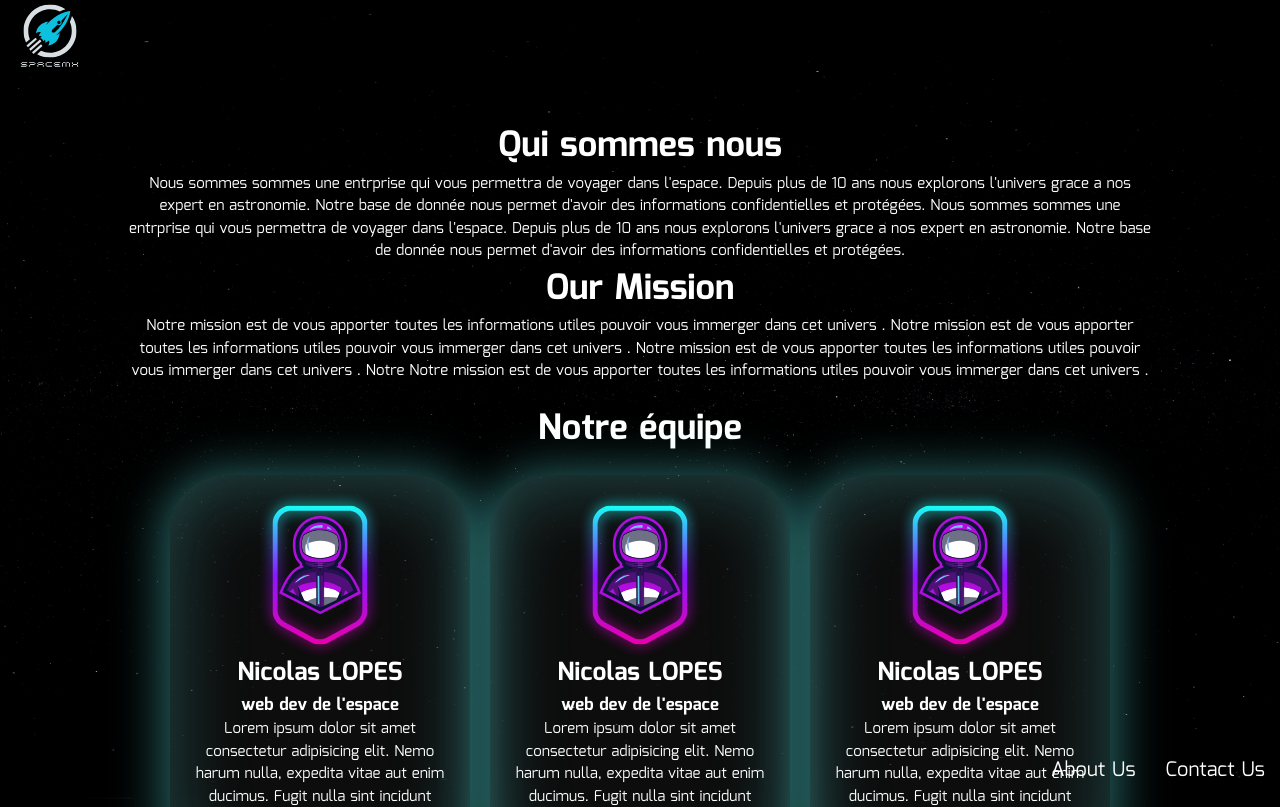
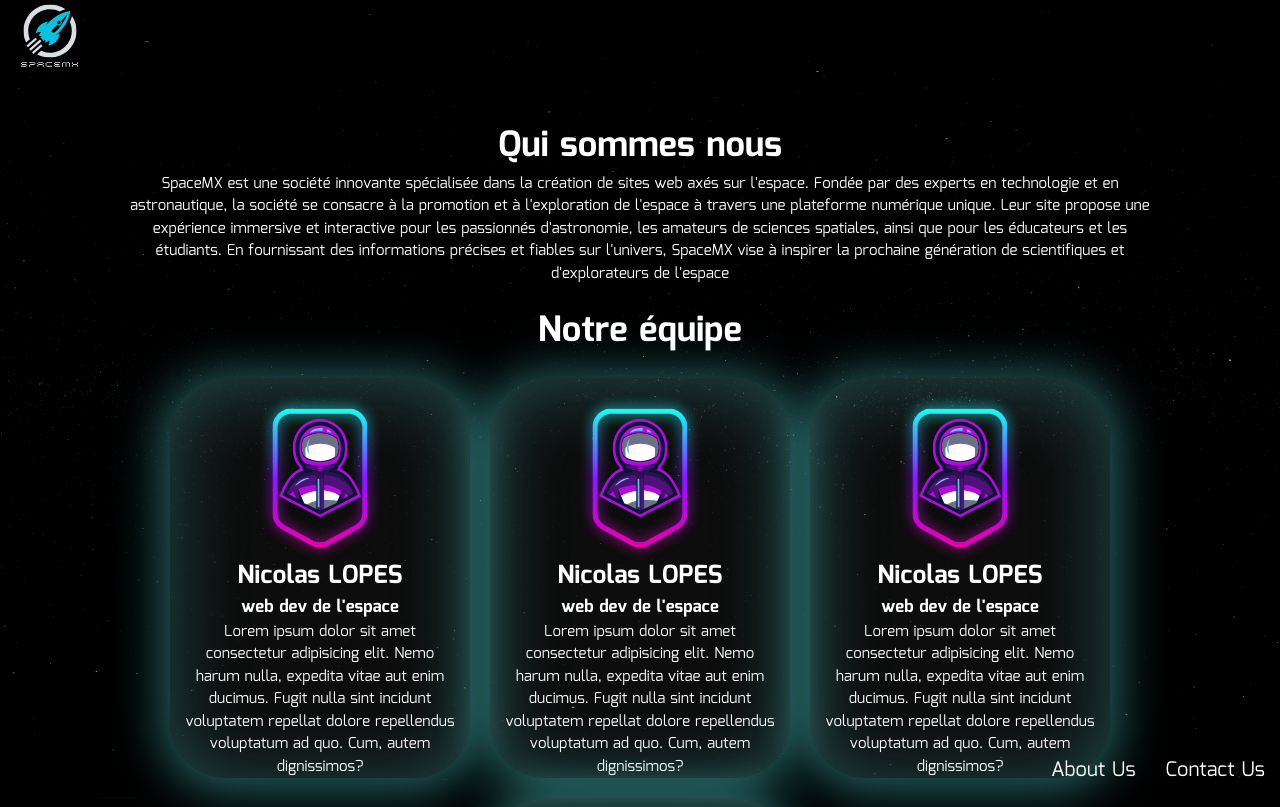
Before and after one commit to WildCodeSchool/2023-02-JS-RemoteFR-DeVMX-P2-G1-Machonauts, a React (Vite) app in the folder frontend/: page /pages/AboutUs in a window 1280 px wide. Shown: the top 807 px of the page. Built offline with nearby package versions, Linux system fonts and the light colour scheme.

Commit message:
update text entreprise infos

```diff
--- a/frontend/src/pages/AboutUs.jsx
+++ b/frontend/src/pages/AboutUs.jsx
@@ -6,25 +6,15 @@ function AboutUs() {
       <div className="entreprise-infos-container">
         <h1>Qui sommes nous</h1>
         <p>
-          Nous sommes sommes une entrprise qui vous permettra de voyager dans
-          l'espace. Depuis plus de 10 ans nous explorons l'univers grace a nos
-          expert en astronomie. Notre base de donnée nous permet d'avoir des
-          informations confidentielles et protégées. Nous sommes sommes une
-          entrprise qui vous permettra de voyager dans l'espace. Depuis plus de
-          10 ans nous explorons l'univers grace a nos expert en astronomie.
-          Notre base de donnée nous permet d'avoir des informations
-          confidentielles et protégées.
-        </p>
-
-        <h1>Our Mission</h1>
-        <p>
-          Notre mission est de vous apporter toutes les informations utiles
-          pouvoir vous immerger dans cet univers . Notre mission est de vous
-          apporter toutes les informations utiles pouvoir vous immerger dans cet
-          univers . Notre mission est de vous apporter toutes les informations
-          utiles pouvoir vous immerger dans cet univers . Notre Notre mission
-          est de vous apporter toutes les informations utiles pouvoir vous
-          immerger dans cet univers .
+          SpaceMX est une société innovante spécialisée dans la création de
+          sites web axés sur l'espace. Fondée par des experts en technologie et
+          en astronautique, la société se consacre à la promotion et à
+          l'exploration de l'espace à travers une plateforme numérique unique.
+          Leur site propose une expérience immersive et interactive pour les
+          passionnés d'astronomie, les amateurs de sciences spatiales, ainsi que
+          pour les éducateurs et les étudiants. En fournissant des informations
+          précises et fiables sur l'univers, SpaceMX vise à inspirer la
+          prochaine génération de scientifiques et d'explorateurs de l'espace
         </p>
       </div>
 
--- a/frontend/src/sass/_aboutUs.scss
+++ b/frontend/src/sass/_aboutUs.scss
@@ -18,7 +18,7 @@
     }
 
     .entreprise-infos-container{
-    width: 80%;
+        width: 80%;
     }
      .team-infos-container{
         display: flex;
```
